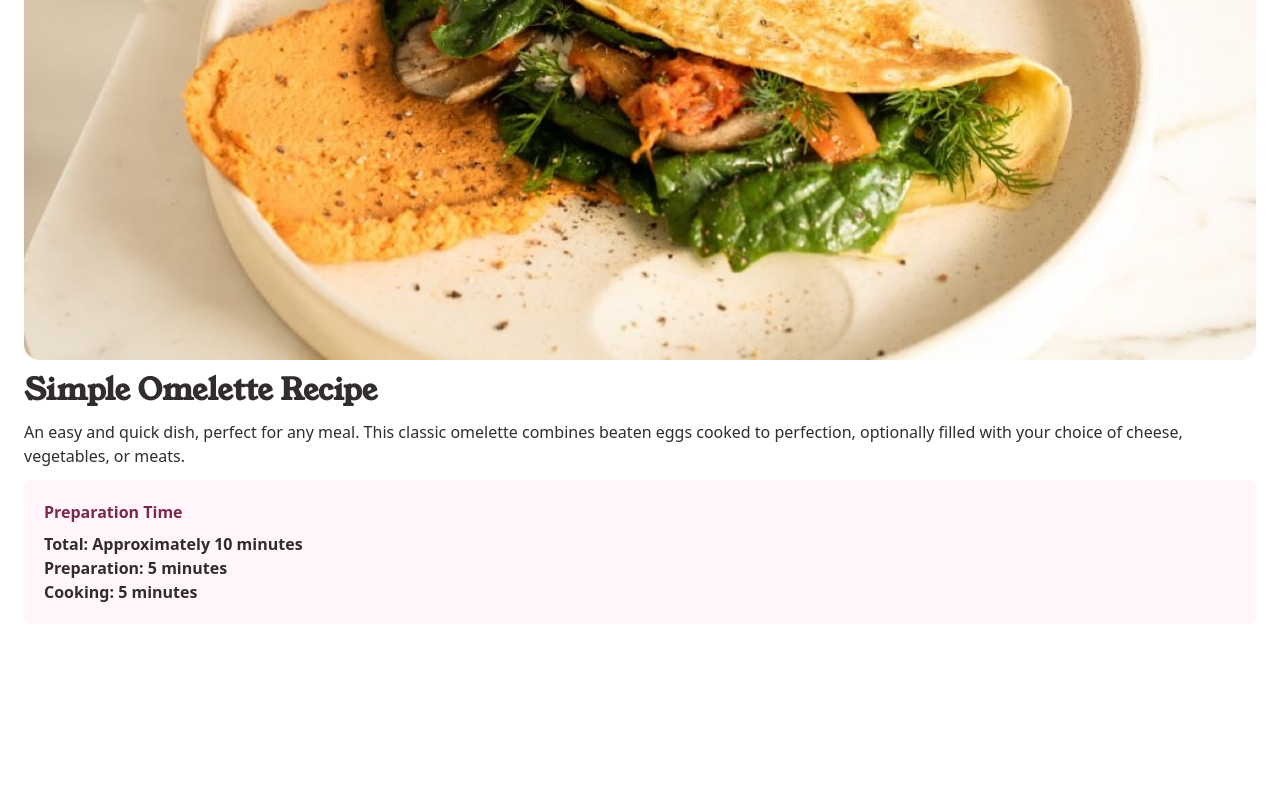
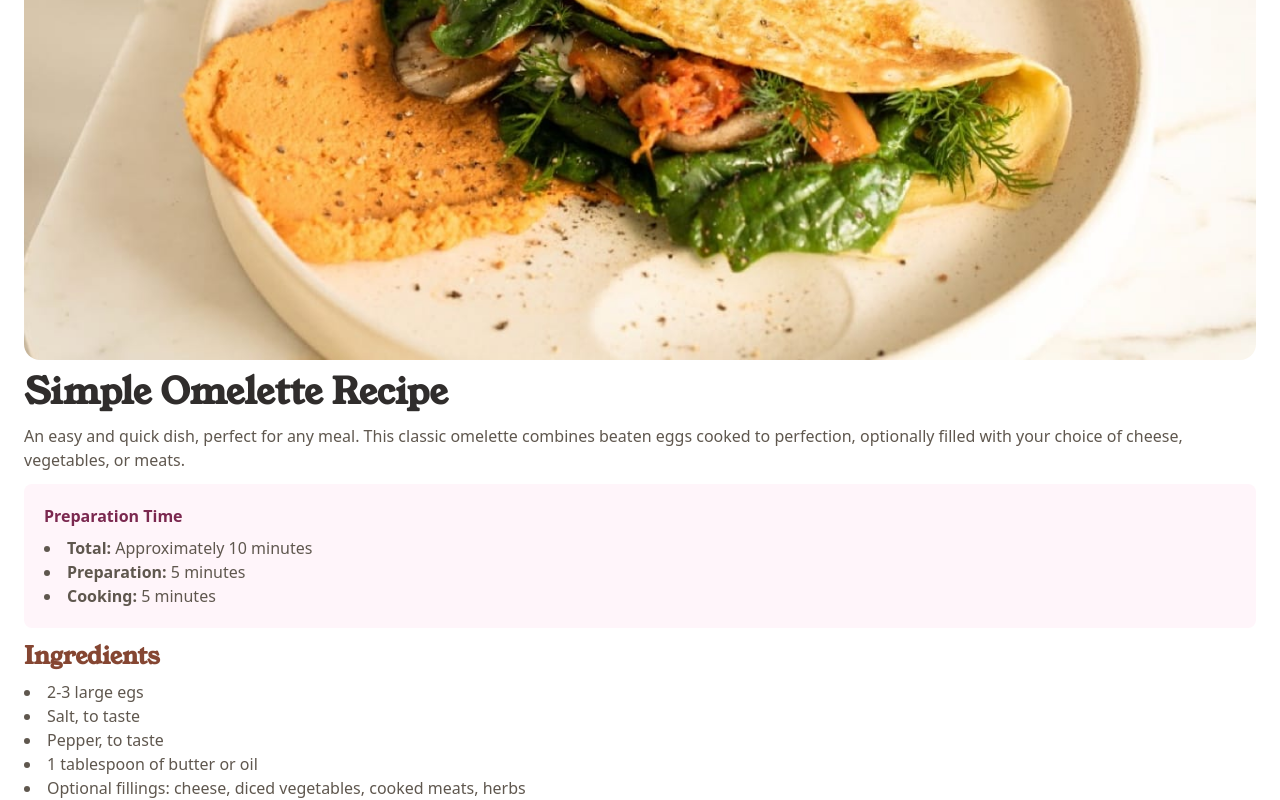
Before and after one commit to unphixedBug/test-cursor, a React (Vite) app: page / in a window 1280 px wide. Shown: the part 227-1027 px from the top of the page. Before the commit the page ends 851 px from the top, so only its background shows below. Built offline with nearby package versions, Linux system fonts and the light colour scheme.

Commit message:
add clsx for title

```diff
--- a/src/App.tsx
+++ b/src/App.tsx
@@ -4,15 +4,17 @@ import HeaderImg from "./components/elements/HeaderImg";
 import Layout from "./components/styles/Layout";
 import Introduction from "./components/sections/Introduction";
 import PreparationTime from "./components/sections/PreparationTime";
+import Ingredients from "./components/sections/Ingredients";
 
 function App() {
   return (
     <div className="flex flex-col gap-3">
       <HeaderImg />
       <Layout>
-        <Title />
+        <Title content="Simple Omelette Recipe" titleLevel={1} />
         <Introduction />
         <PreparationTime />
+        <Ingredients />
       </Layout>
     </div>
   );
--- /dev/null
+++ b/src/components/elements/Ingredient.tsx
@@ -0,0 +1,7 @@
+interface IngredientProps {
+  content: string;
+}
+
+export default function Ingredient({ content }: IngredientProps) {
+  return <li className="list-disc list-inside">{content}</li>;
+}
--- a/src/components/elements/PrepTimeElems.tsx
+++ b/src/components/elements/PrepTimeElems.tsx
@@ -6,9 +6,7 @@ interface PrepTimeElemsProps {
 export default function PrepTimeElems({ section, time }: PrepTimeElemsProps) {
   return (
     <li>
-      <b>
-        {section}: {time}
-      </b>
+      <b>{section}:</b> {time}
     </li>
   );
 }
--- a/src/components/elements/Title.tsx
+++ b/src/components/elements/Title.tsx
@@ -1,3 +1,14 @@
-export default function Title() {
-  return <h1 className="primary-title">Simple Omelette Recipe</h1>;
+import { clsx } from "clsx";
+
+interface TitleProps {
+  content: string;
+  titleLevel: number;
 }
+
+export default function Title({ content, titleLevel }: TitleProps) {
+  const titleClass = clsx("font-bold font-family-young-serif", {
+    "text-stone-900 text-4xl": titleLevel === 1,
+    "color-brown-800 text-2xl text-brown-800": titleLevel === 2,
+  });
+  return <h1 className={titleClass}>{content}</h1>;
+}
--- /dev/null
+++ b/src/components/sections/Ingredients.tsx
@@ -0,0 +1,17 @@
+import Ingredient from "../elements/Ingredient";
+import Title from "../elements/Title";
+
+export default function Ingredients() {
+  return (
+    <div className="flex flex-col gap-2">
+      <Title content="Ingredients" titleLevel={2} />
+      <ol>
+        <Ingredient content="2-3 large egs" />
+        <Ingredient content="Salt, to taste" />
+        <Ingredient content="Pepper, to taste" />
+        <Ingredient content="1 tablespoon of butter or oil" />
+        <Ingredient content="Optional fillings: cheese, diced vegetables, cooked meats, herbs" />
+      </ol>
+    </div>
+  );
+}
--- a/src/components/sections/PreparationTime.tsx
+++ b/src/components/sections/PreparationTime.tsx
@@ -4,7 +4,7 @@ export default function PreparationTime() {
   return (
     <div className="flex flex-col gap-2 bg-rose-50 p-5 rounded-lg">
       <h3 className="text-rose-800 font-bold">Preparation Time</h3>
-      <ul>
+      <ul className="list-disc list-inside">
         <PrepTimeElems section="Total" time="Approximately 10 minutes" />
         <PrepTimeElems section="Preparation" time="5 minutes" />
         <PrepTimeElems section="Cooking" time="5 minutes" />
--- a/src/components/styles/Layout.tsx
+++ b/src/components/styles/Layout.tsx
@@ -1,5 +1,5 @@
 export default function Layout({ children }: { children: React.ReactNode }) {
   return (
-    <div className="flex flex-col px-6 gap-3 text-stone-900">{children}</div>
+    <div className="flex flex-col px-6 gap-3 text-stone-600">{children}</div>
   );
 }
```
